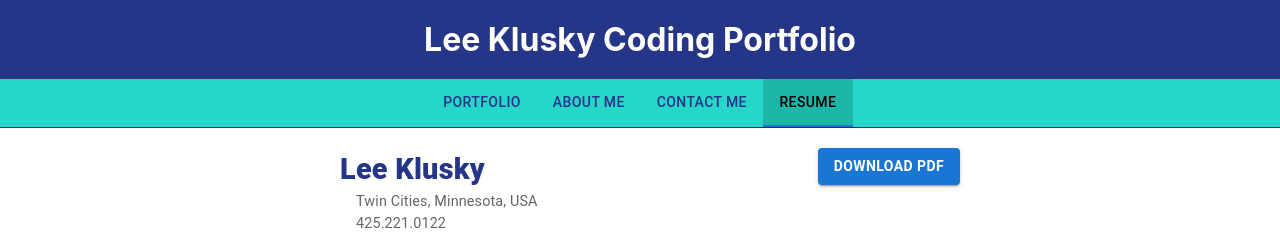
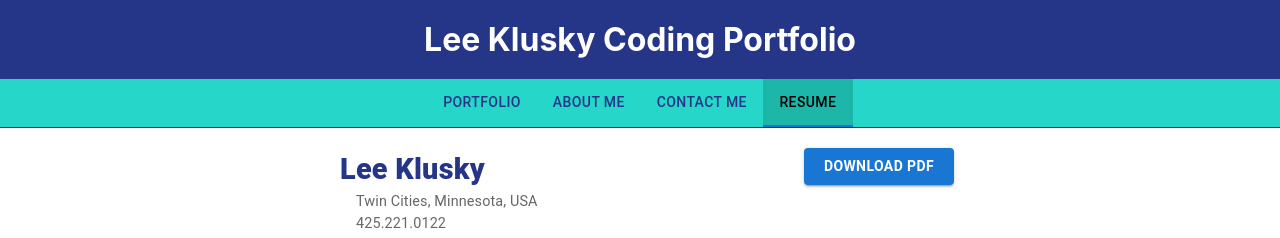
Before and after one commit to lkalliance/code-portfolio, a React (Create React App) app: page /#/resume in a window 1280 px wide. Shown: the top 238 px of the page. Built offline with nearby package versions, Linux system fonts and the light colour scheme.

Commit message:
Adjustments to resume button

```diff
--- a/src/App.css
+++ b/src/App.css
@@ -87,6 +87,10 @@ footer {
   font-weight: 500;
 }
 
+.App.small footer {
+  font-size: 0.8em;
+}
+
 footer a.MuiTypography-root {
   text-decoration: none;
   color: white;
--- a/src/components/Footer.tsx
+++ b/src/components/Footer.tsx
@@ -5,7 +5,7 @@ function Footer() {
     <footer>
       <Stack
         direction="row"
-        spacing={{ xs: 1, sm: 2, md: 4 }}
+        spacing={{ xs: 3, md: 4 }}
         sx={{ justifyContent: "center", marginBottom: "12px" }}
       >
         <Link href="https://github.com/lkalliance" target="_blank">
--- a/src/pages/Resume/Resume.css
+++ b/src/pages/Resume/Resume.css
@@ -32,12 +32,16 @@
   padding-right: 20px;
 }
 
+App.small #resume a.MuiButtonBase-root,
 #resume a.MuiButtonBase-root {
   position: absolute;
   top: 0;
-  right: 0;
-  padding-right: 16px;
+  right: 6px;
   color: white;
+  white-space: nowrap;
+  width: 150px;
+  padding-left: 0;
+  padding-right: 0;
 }
 
 #resume p {
--- a/src/pages/Resume/Resume.tsx
+++ b/src/pages/Resume/Resume.tsx
@@ -18,7 +18,7 @@ function Resume() {
         <Button
           variant="contained"
           color="primary"
-          href="./lee-klusky-resume.pdf"
+          href="./images/lee-klusky-resume.pdf"
           target="_blank"
         >
           Download PDF
```
